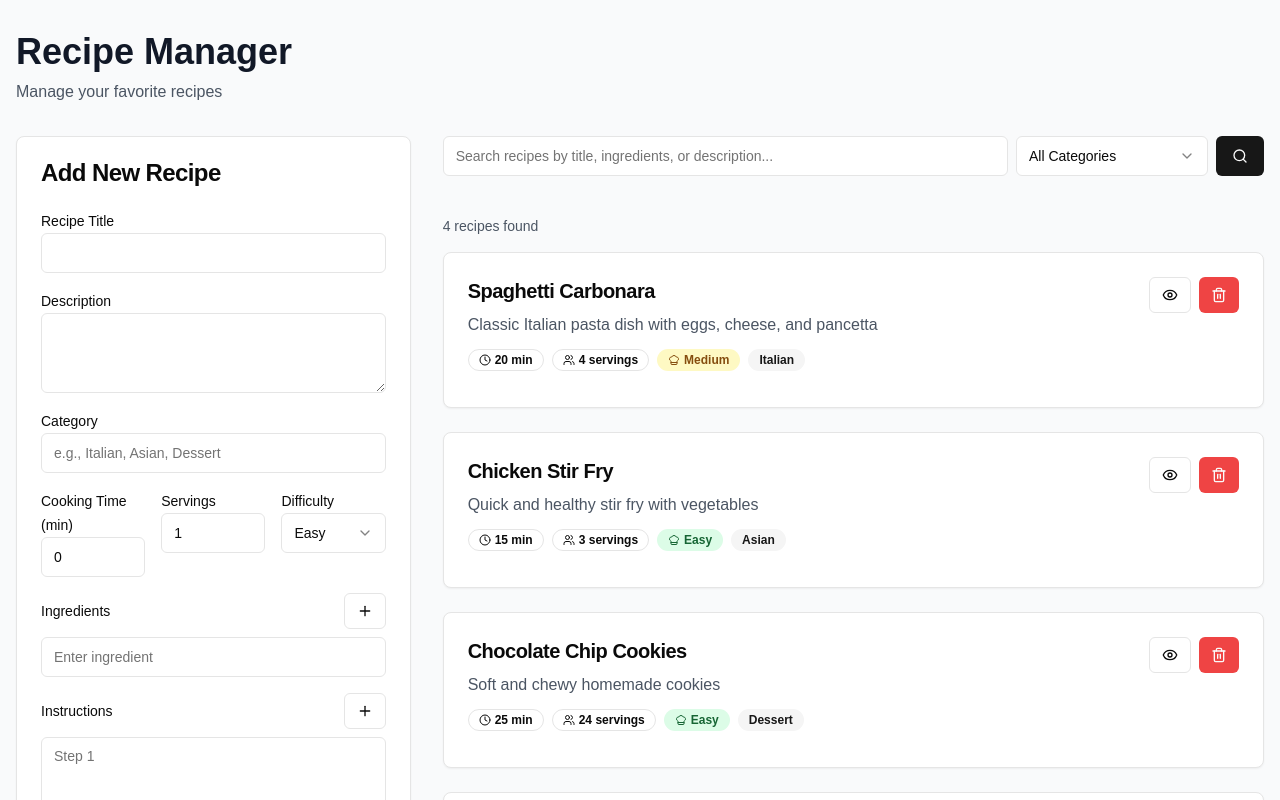
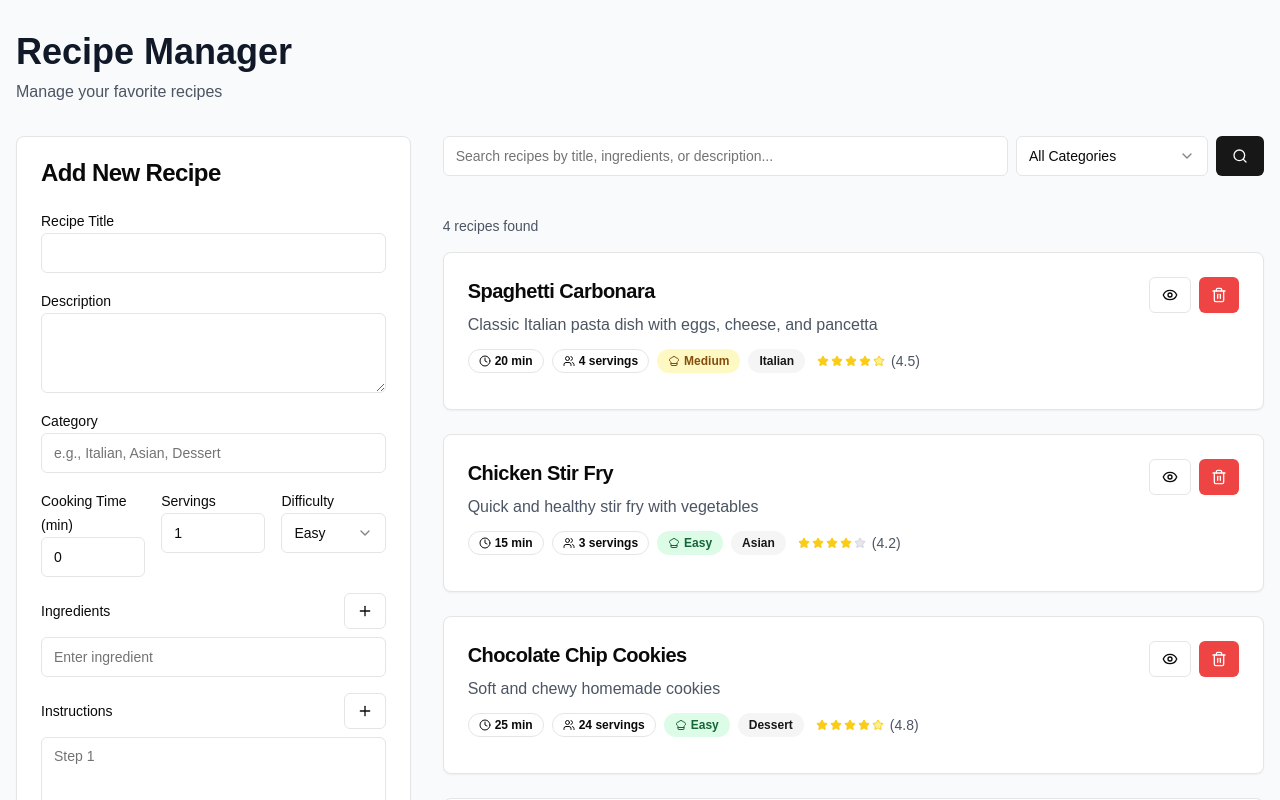
Before and after one commit to nexisol-et/enterview-recipe-manager, a Next.js app: page / in a window 1280 px wide. Shown: the top 800 px of the page. Built offline with nearby package versions, Linux system fonts and the light colour scheme.

Commit message:
feat: add recipe rating system with star display and modal
Add rating field to Recipe interface, StarRating and RatingModal components, update RecipeCard, and new rating API endpoint.

#VERCEL_SKIP

Co-authored-by: null <201467896+nexisol-et@users.noreply.github.com>

```diff
--- /dev/null
+++ b/app/api/recipes/[id]/rating/route.ts
@@ -0,0 +1,25 @@
+import { type NextRequest, NextResponse } from "next/server"
+import { RecipeRepository } from "@/lib/repository/recipe-repository"
+
+export async function PATCH(request: NextRequest, { params }: { params: { id: string } }) {
+  try {
+    const body = await request.json()
+    const { rating } = body
+
+    // Validate rating
+    if (typeof rating !== "number" || rating < 1 || rating > 5) {
+      return NextResponse.json({ error: "Rating must be between 1 and 5" }, { status: 400 })
+    }
+
+    const recipe = await RecipeRepository.updateRecipeRating(params.id, rating)
+
+    if (!recipe) {
+      return NextResponse.json({ error: "Recipe not found" }, { status: 404 })
+    }
+
+    return NextResponse.json(recipe)
+  } catch (error) {
+    console.error("Error updating recipe rating:", error)
+    return NextResponse.json({ error: "Failed to update recipe rating" }, { status: 500 })
+  }
+}
--- /dev/null
+++ b/components/rating-modal.tsx
@@ -0,0 +1,81 @@
+"use client"
+
+import { useState } from "react"
+import { Dialog, DialogContent, DialogHeader, DialogTitle, DialogDescription } from "@/components/ui/dialog"
+import { Button } from "@/components/ui/button"
+import StarRating from "./star-rating"
+import type { Recipe } from "@/types/recipe"
+
+interface RatingModalProps {
+  recipe: Recipe
+  isOpen: boolean
+  onClose: () => void
+  onRatingSubmit: (rating: number) => void
+}
+
+export default function RatingModal({ recipe, isOpen, onClose, onRatingSubmit }: RatingModalProps) {
+  const [selectedRating, setSelectedRating] = useState(recipe.rating || 0)
+  const [isSubmitting, setIsSubmitting] = useState(false)
+
+  const handleSubmit = async () => {
+    if (selectedRating === 0) return
+
+    try {
+      setIsSubmitting(true)
+      await onRatingSubmit(selectedRating)
+      onClose()
+    } catch (error) {
+      console.error("Error submitting rating:", error)
+    } finally {
+      setIsSubmitting(false)
+    }
+  }
+
+  const handleClose = () => {
+    setSelectedRating(recipe.rating || 0)
+    onClose()
+  }
+
+  const ratingLabels = {
+    1: "Poor",
+    2: "Fair",
+    3: "Good",
+    4: "Very Good",
+    5: "Excellent",
+  }
+
+  return (
+    <Dialog open={isOpen} onOpenChange={handleClose}>
+      <DialogContent className="sm:max-w-md">
+        <DialogHeader>
+          <DialogTitle>Rate Recipe</DialogTitle>
+          <DialogDescription>How would you rate "{recipe.title}"?</DialogDescription>
+        </DialogHeader>
+
+        <div className="space-y-6 py-4">
+          <div className="text-center">
+            <StarRating
+              rating={selectedRating}
+              size="lg"
+              interactive
+              onRatingChange={setSelectedRating}
+              className="justify-center mb-2"
+            />
+            {selectedRating > 0 && (
+              <p className="text-sm text-gray-600">{ratingLabels[selectedRating as keyof typeof ratingLabels]}</p>
+            )}
+          </div>
+
+          <div className="flex justify-end gap-2">
+            <Button variant="outline" onClick={handleClose}>
+              Cancel
+            </Button>
+            <Button onClick={handleSubmit} disabled={selectedRating === 0 || isSubmitting}>
+              {isSubmitting ? "Saving..." : "Save Rating"}
+            </Button>
+          </div>
+        </div>
+      </DialogContent>
+    </Dialog>
+  )
+}
--- a/components/recipe-card.tsx
+++ b/components/recipe-card.tsx
@@ -6,6 +6,8 @@ import { Card, CardContent, CardHeader, CardTitle } from "@/components/ui/card"
 import { Button } from "@/components/ui/button"
 import { Badge } from "@/components/ui/badge"
 import { Clock, Users, ChefHat, Trash2, Eye, EyeOff } from "lucide-react"
+import StarRating from "./star-rating"
+import RatingModal from "./rating-modal"
 
 interface RecipeCardProps {
   recipe: Recipe
@@ -15,6 +17,8 @@ interface RecipeCardProps {
 export default function RecipeCard({ recipe, onDeleted }: RecipeCardProps) {
   const [showDetails, setShowDetails] = useState(false)
   const [deleting, setDeleting] = useState(false)
+  const [showRatingModal, setShowRatingModal] = useState(false)
+  const [currentRecipe, setCurrentRecipe] = useState(recipe)
 
   const handleDelete = async () => {
     if (!confirm("Are you sure you want to delete this recipe?")) return
@@ -35,6 +39,26 @@ export default function RecipeCard({ recipe, onDeleted }: RecipeCardProps) {
     }
   }
 
+  const handleRatingSubmit = async (rating: number) => {
+    try {
+      const response = await fetch(`/api/recipes/${recipe.id}/rating`, {
+        method: "PATCH",
+        headers: {
+          "Content-Type": "application/json",
+        },
+        body: JSON.stringify({ rating }),
+      })
+
+      if (response.ok) {
+        const updatedRecipe = await response.json()
+        setCurrentRecipe(updatedRecipe)
+      }
+    } catch (error) {
+      console.error("Error updating rating:", error)
+      throw error
+    }
+  }
+
   const getDifficultyColor = (difficulty: string) => {
     switch (difficulty) {
       case "Easy":
@@ -49,27 +73,34 @@ export default function RecipeCard({ recipe, onDeleted }: RecipeCardProps) {
   }
 
   return (
+    <>
       <Card className="w-full">
         <CardHeader>
           <div className="flex justify-between items-start">
             <div className="flex-1">
-            <CardTitle className="text-xl mb-2">{recipe.title}</CardTitle>
-            <p className="text-gray-600 mb-3">{recipe.description}</p>
+              <CardTitle className="text-xl mb-2">{currentRecipe.title}</CardTitle>
+              <p className="text-gray-600 mb-3">{currentRecipe.description}</p>
 
               <div className="flex flex-wrap gap-2 mb-3">
                 <Badge variant="outline" className="flex items-center gap-1">
                   <Clock className="w-3 h-3" />
-                {recipe.cookingTime} min
+                  {currentRecipe.cookingTime} min
                 </Badge>
                 <Badge variant="outline" className="flex items-center gap-1">
                   <Users className="w-3 h-3" />
-                {recipe.servings} servings
+                  {currentRecipe.servings} servings
                 </Badge>
-              <Badge className={getDifficultyColor(recipe.difficulty)}>
+                <Badge className={getDifficultyColor(currentRecipe.difficulty)}>
                   <ChefHat className="w-3 h-3 mr-1" />
-                {recipe.difficulty}
+                  {currentRecipe.difficulty}
                 </Badge>
-              <Badge variant="secondary">{recipe.category}</Badge>
+                <Badge variant="secondary">{currentRecipe.category}</Badge>
+                <button
+                  onClick={() => setShowRatingModal(true)}
+                  className="inline-flex items-center hover:bg-gray-100 rounded px-1 py-0.5 transition-colors"
+                >
+                  <StarRating rating={currentRecipe.rating || 0} size="sm" />
+                </button>
               </div>
             </div>
 
@@ -90,7 +121,7 @@ export default function RecipeCard({ recipe, onDeleted }: RecipeCardProps) {
               <div>
                 <h4 className="font-semibold mb-2">Ingredients:</h4>
                 <ul className="list-disc list-inside space-y-1 text-sm">
-                {recipe.ingredients.map((ingredient, index) => (
+                  {currentRecipe.ingredients.map((ingredient, index) => (
                     <li key={index}>{ingredient}</li>
                   ))}
                 </ul>
@@ -99,7 +130,7 @@ export default function RecipeCard({ recipe, onDeleted }: RecipeCardProps) {
               <div>
                 <h4 className="font-semibold mb-2">Instructions:</h4>
                 <ol className="list-decimal list-inside space-y-1 text-sm">
-                {recipe.instructions.map((instruction, index) => (
+                  {currentRecipe.instructions.map((instruction, index) => (
                     <li key={index}>{instruction}</li>
                   ))}
                 </ol>
@@ -108,5 +139,13 @@ export default function RecipeCard({ recipe, onDeleted }: RecipeCardProps) {
           </CardContent>
         )}
       </Card>
+
+      <RatingModal
+        recipe={currentRecipe}
+        isOpen={showRatingModal}
+        onClose={() => setShowRatingModal(false)}
+        onRatingSubmit={handleRatingSubmit}
+      />
+    </>
   )
 }
--- /dev/null
+++ b/components/star-rating.tsx
@@ -0,0 +1,71 @@
+"use client"
+
+import { Star } from "lucide-react"
+import { cn } from "@/lib/utils"
+
+interface StarRatingProps {
+  rating: number
+  maxRating?: number
+  size?: "sm" | "md" | "lg"
+  interactive?: boolean
+  onRatingChange?: (rating: number) => void
+  className?: string
+}
+
+export default function StarRating({
+  rating,
+  maxRating = 5,
+  size = "md",
+  interactive = false,
+  onRatingChange,
+  className,
+}: StarRatingProps) {
+  const sizeClasses = {
+    sm: "w-3 h-3",
+    md: "w-4 h-4",
+    lg: "w-5 h-5",
+  }
+
+  const handleStarClick = (starRating: number) => {
+    if (interactive && onRatingChange) {
+      onRatingChange(starRating)
+    }
+  }
+
+  return (
+    <div className={cn("flex items-center gap-0.5", className)}>
+      {Array.from({ length: maxRating }, (_, index) => {
+        const starRating = index + 1
+        const isFilled = starRating <= rating
+        const isHalfFilled = starRating - 0.5 <= rating && starRating > rating
+
+        return (
+          <button
+            key={index}
+            type="button"
+            onClick={() => handleStarClick(starRating)}
+            disabled={!interactive}
+            className={cn(
+              "relative transition-colors",
+              interactive && "hover:scale-110 cursor-pointer",
+              !interactive && "cursor-default",
+            )}
+          >
+            <Star
+              className={cn(
+                sizeClasses[size],
+                "transition-colors",
+                isFilled
+                  ? "fill-yellow-400 text-yellow-400"
+                  : isHalfFilled
+                    ? "fill-yellow-200 text-yellow-400"
+                    : "fill-gray-200 text-gray-300",
+              )}
+            />
+          </button>
+        )
+      })}
+      {rating > 0 && <span className="ml-1 text-sm text-gray-600">({rating.toFixed(1)})</span>}
+    </div>
+  )
+}
--- a/lib/repository/recipe-repository.ts
+++ b/lib/repository/recipe-repository.ts
@@ -26,6 +26,7 @@ const recipes: Recipe[] = [
     servings: 4,
     difficulty: "Medium",
     category: "Italian",
+    rating: 4.5,
     createdAt: "2024-01-15T10:00:00Z",
   },
   {
@@ -53,6 +54,7 @@ const recipes: Recipe[] = [
     servings: 3,
     difficulty: "Easy",
     category: "Asian",
+    rating: 4.2,
     createdAt: "2024-01-14T15:30:00Z",
   },
   {
@@ -82,6 +84,7 @@ const recipes: Recipe[] = [
     servings: 24,
     difficulty: "Easy",
     category: "Dessert",
+    rating: 4.8,
     createdAt: "2024-01-13T09:15:00Z",
   },
   {
@@ -112,6 +115,7 @@ const recipes: Recipe[] = [
     servings: 4,
     difficulty: "Easy",
     category: "Mexican",
+    rating: 3.9,
     createdAt: "2024-01-12T18:45:00Z",
   },
 ]
@@ -134,6 +138,7 @@ export class RecipeRepository {
     const newRecipe: Recipe = {
       id: Date.now().toString(),
       ...recipeData,
+      rating: 0, // Default rating
       createdAt: new Date().toISOString(),
     }
 
@@ -148,6 +153,16 @@ export class RecipeRepository {
     if (index === -1) return null
 
     recipes[index] = { ...recipes[index], ...recipeData }
+    return recipes[index]
+  }
+
+  static async updateRecipeRating(id: string, rating: number): Promise<Recipe | null> {
+    await new Promise((resolve) => setTimeout(resolve, 100))
+
+    const index = recipes.findIndex((recipe) => recipe.id === id)
+    if (index === -1) return null
+
+    recipes[index] = { ...recipes[index], rating }
     return recipes[index]
   }
 
--- a/types/recipe.ts
+++ b/types/recipe.ts
@@ -8,6 +8,7 @@ export interface Recipe {
   servings: number
   difficulty: "Easy" | "Medium" | "Hard"
   category: string
+  rating?: number // 1-5 stars, optional
   createdAt: string
 }
 
@@ -21,3 +22,7 @@ export interface CreateRecipeRequest {
   difficulty: "Easy" | "Medium" | "Hard"
   category: string
 }
+
+export interface UpdateRatingRequest {
+  rating: number
+}
```
Lines whose indentation alone changed are shown as unchanged.
